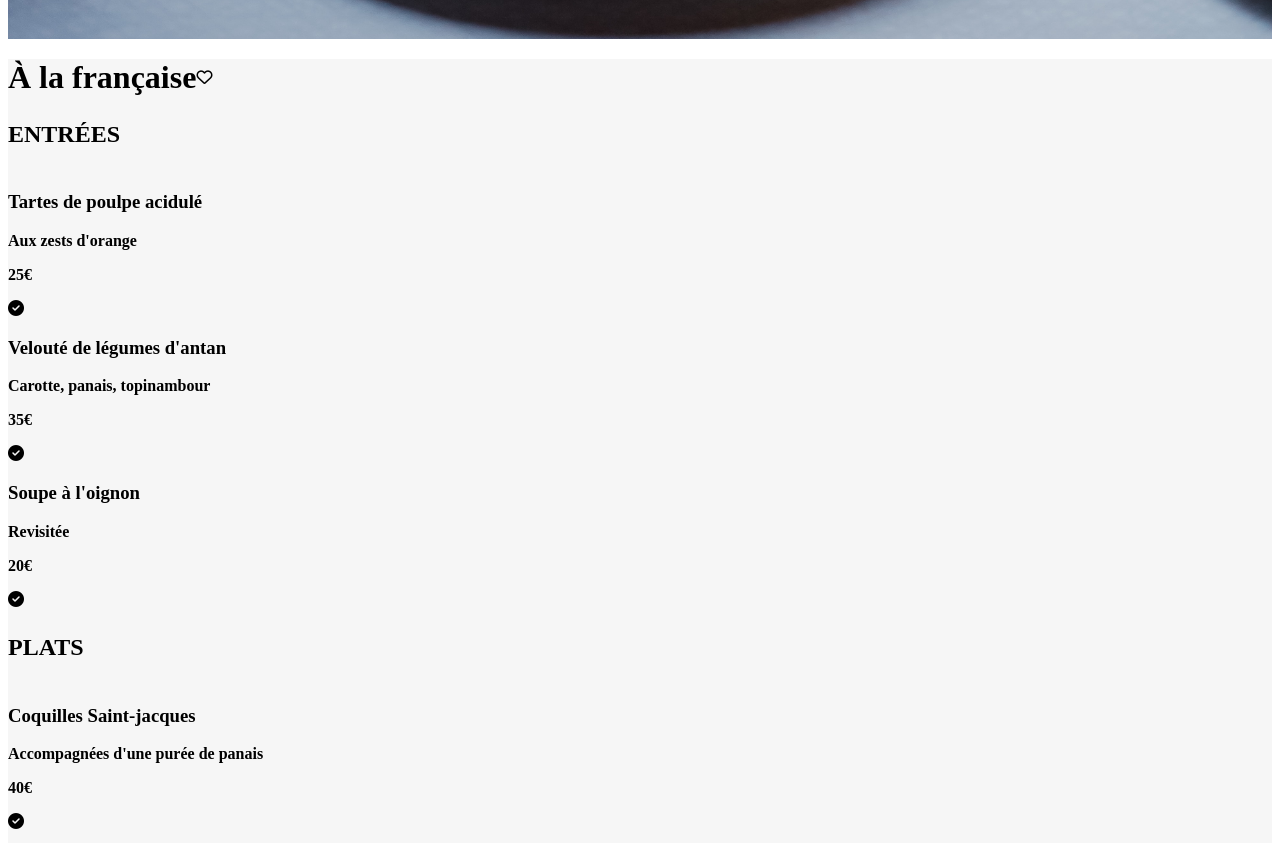
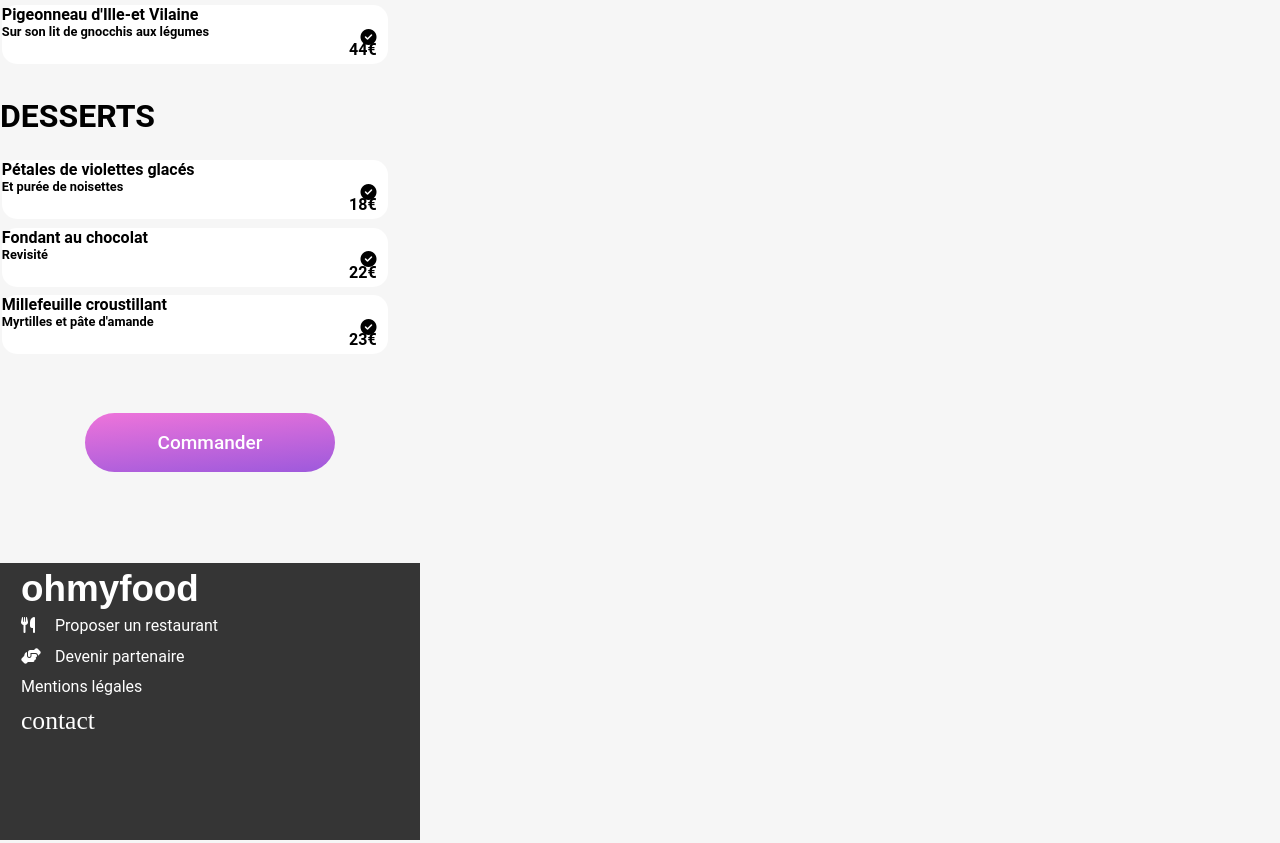
Before and after one commit to fanf-git/Ohmyfood, a plain HTML site: page page3-a-la-francaise.html in a window 1280 px wide. Shown: the part 908-1751 px from the top of the page. Drawn offline with Linux system fonts and the light colour scheme; a web font is replaced by a local one.

Commit message:
save of the week

```diff
--- a/pages.css
+++ b/pages.css
@@ -1,62 +1,73 @@
-/*-------------------------------------------------HEADER*/
+*
+  {
+    box-sizing: border-box;
+    text-decoration: none;
+  }
+  h1
+  {
+    font-family: "shrikhand", sans-serif;
+    font-size: 2.3em;
+    margin-left: 23%;
+    margin-top: 0px;
+    margin-bottom: 0px;
+  }
+  h2,h3,p
+  {
+    font-family: "roboto", sans-serif;
+    font-size: 1em;
+  }
+  h4
+  {
+    font-family: "roboto", sans-serif;
+    font-size: 0.8em;
+  }
+  body
+  {
+    max-width: 420px;
+    margin: 0px;
+    padding: 0px;
+    background-color: rgb(246, 246, 246);
+  }
+/*-------------------------------------------------RETURN*/
 #oh
   {
     width: 100%;
+    position: relative;
   }
     .oh h1
     {
       display: flex;
       justify-content: center;
     }
-    img
-    {
-      width: 50%;
-    }
     p.ohmyfood
     {
       display: flex;
       justify-content: center;
     }
+    .fa-arrow-left
+    {
+      color: black;
+      position: absolute;
+      left: 20px;
+      top: 25px;
+    }
+
+/*------------------------------------------------DRAWING*/
 
 #drawing img
 {
   width: 100%;
 }
-#c
-{
-    display: flex;
-    flex-direction: column;
-    justify-content: center;
-    align-items: center;
-}
+
+/*----------------------------------------------TITLE*/
 #title, #starters, #dishes, #desserts, #explo
 {
   background: rgb(246, 246, 246);
 }
-  .d
-  {
-    display: flex;
-    flex-direction: column;
-    background: white;
-    margin-bottom: 2%;
-    width: 92%;
-    height: 59px;
-    border-radius: 15px;
-    left:-15px;
-    border-left: none;
-  }
-  .d p, i
-  {
-  display: flex;
-    flex-direction: row;
-    justify-content: flex-end;
-  }
-  .d h3, h4
-  {
-  margin: 0px;
-    display: flex;
-    flex-direction: column;
-  }
+#title
+{
+  position: relative;
+}
   .title
   {
     display: flex;
@@ -64,17 +75,101 @@
   }
   .title h1
   {
-  margin: 0px;
+    margin: 0px;
   }
+  .title i
+  {
+    position: absolute;
+    right: 20px;
+  }
+
+#menu
+{
+    display: flex;
+    flex-direction: column;
+    justify-content: center;
+    align-items: center;
+    position: relative;
+  }
+
+  .first
+  {
+    width: 92%;
+    height: 59px;
+    display: flex;
+    flex-direction: column;
+    background: white;
+    margin-bottom: 2%;
+    border-radius: 15px;
+    left:-15px;
+    border-left: none;
+    position: relative;
+  }
+  .first p, i
+  {
+    display: flex;
+    flex-direction: row;
+    justify-content: flex-end;
+  }
+  .first h3, h4
+  {
+    margin: 0px;
+    display: flex;
+    flex-direction: column;
+  }
+
+
+
+
+  /*------------------------------------STARTERS*/
   .title h2
   {
     margin: 25px 0px;
+    font-size: 2em;
   }
-#oh
+  strong
+  {
+    display: flex;
+    justify-content: flex-end;
+    position: absolute;
+    top: 59%;
+    right: 3%;
+  }
+  .fa-check-circle
+  {
+    position: absolute;
+    top: 40%;
+    right: 3%;
+  }
+/*#oh
 {
   display: flex;
   align-items: center;
+}*/
+/*-------------------------------------------------CMD*/
+#explo
+{
+  height: 200px;
+  padding-top: 50px;
+  display: flex;
+  justify-content: center;
 }
+  .explor
+  {
+    display: flex;
+        justify-content: center;
+        align-items: center;
+        background: linear-gradient( 175deg, rgb(238,116,218), rgb(157,89,220));
+        width: 250px;
+        height: 59px;
+        border-radius: 50px;
+  }
+  .explor h3
+    {
+      color: white;
+      font-weight: 500;
+      font-size: 1.19em;
+    }
 
 /*-------------------------------------------------FOOTER*/
 
@@ -118,7 +213,7 @@
   }
   .footer a
   {
-    font-weight: bold;
+    /*font-weight: bold;*/
     color: white;
     text-decoration: none;
   }
@@ -153,9 +248,11 @@
   .other a
   {
     color: white;
+    font-size: 1.6em;
+    font-weight: 100;
   }
   .bloc p
   {
-    margin: 0px;
+    margin-left: 10px;
     color: white;
   }
```
